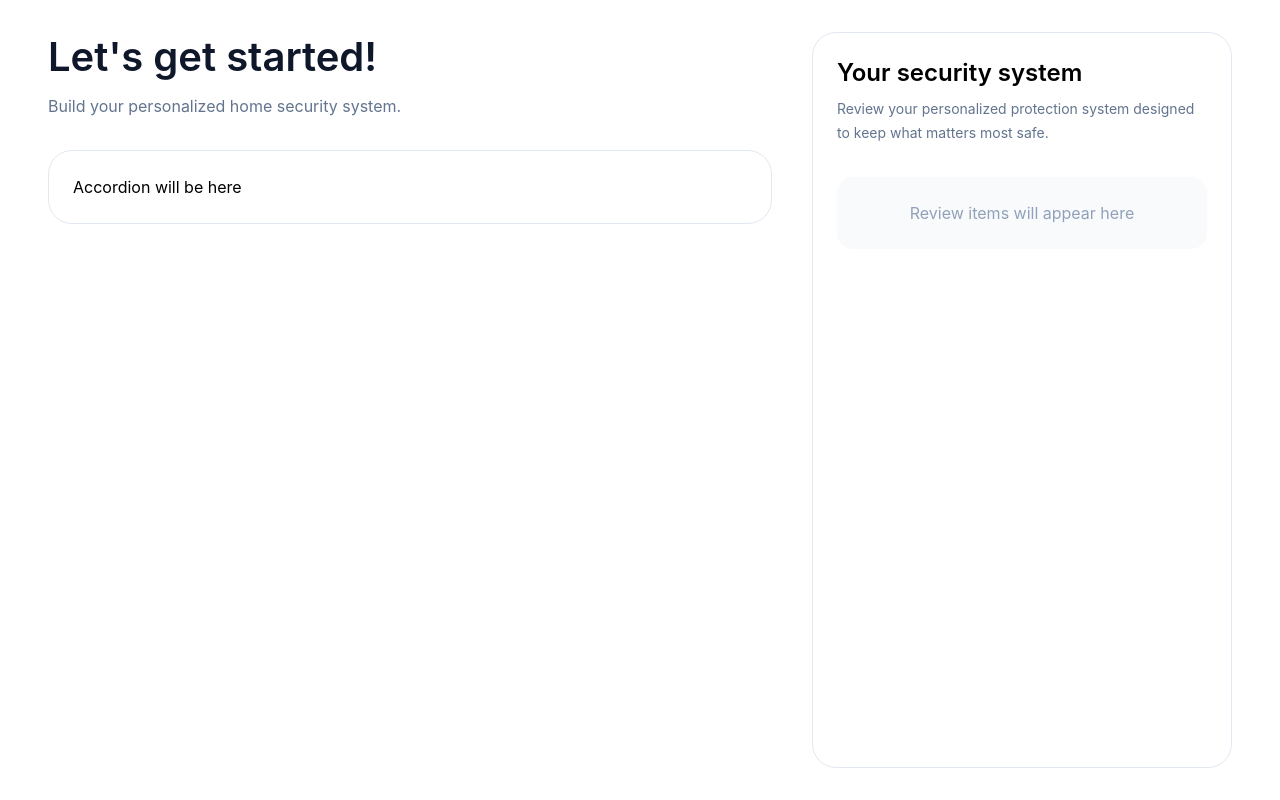
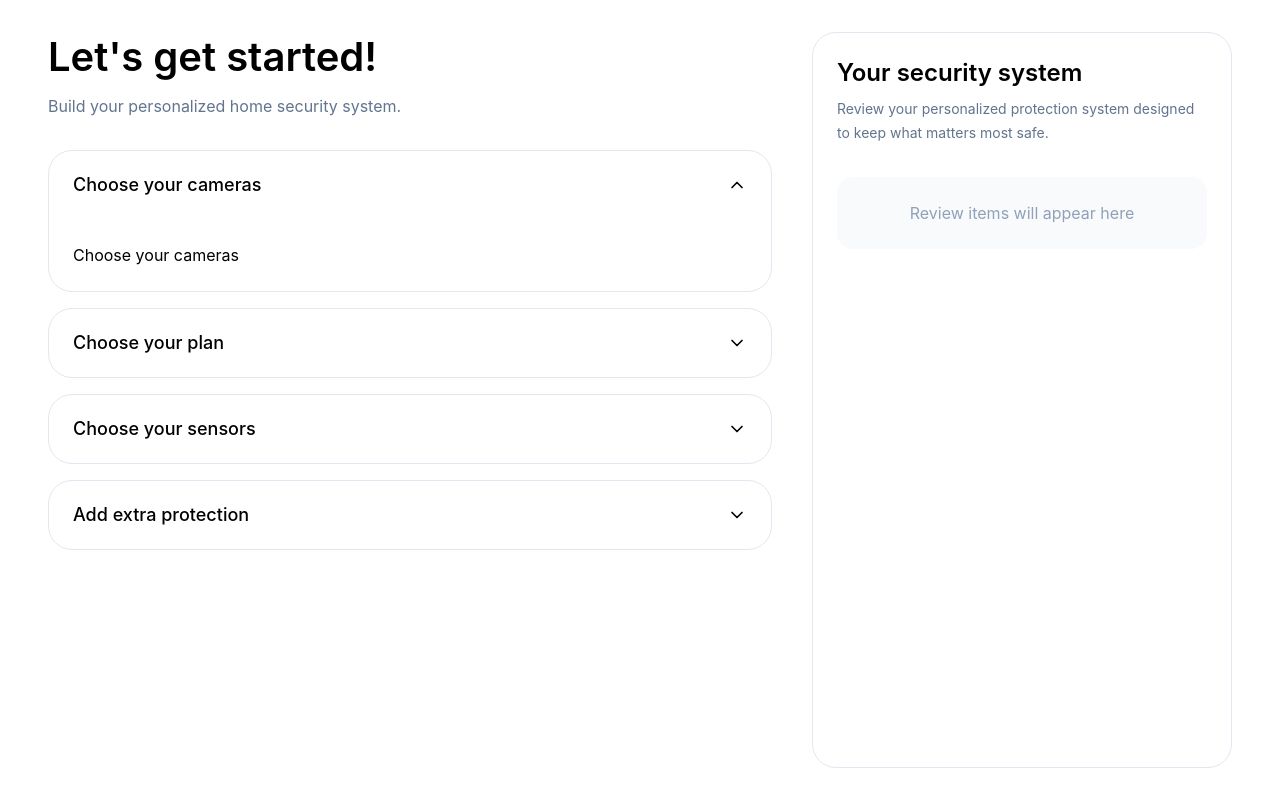
Before and after one commit to ErinyAnis/bundle-builder, a React (Vite) app: page / in a window 1280 px wide. Built offline with nearby package versions, Linux system fonts and the light colour scheme.

Commit message:
feat: render accordion from data source

```diff
--- a/src/components/bundle/Builder/Builder.tsx
+++ b/src/components/bundle/Builder/Builder.tsx
@@ -1,8 +1,13 @@
+import Accordion from "../../ui/Accordion";
+import { useBundleData } from "../../../hooks/useBundleData";
+
 export default function Builder() {
+  const { steps } = useBundleData();
+
   return (
-    <section className="flex flex-col">
-      <header className="mb-8">
-        <h1 className="text-[40px] leading-tight font-semibold text-slate-900">
+    <section className="flex flex-col gap-8">
+      <header>
+        <h1 className="text-[40px] font-semibold leading-tight">
           Let's get started!
         </h1>
 
@@ -11,9 +16,13 @@ export default function Builder() {
         </p>
       </header>
 
-      <div className="rounded-3xl border border-slate-200 p-6">
-        Accordion will be here
-      </div>
+      <Accordion
+        items={steps.map((step) => ({
+          id: step.id,
+          title: step.title,
+          content: <div className="p-6">{step.title}</div>,
+        }))}
+      />
     </section>
   );
 }
--- a/src/components/ui/Accordion/Accordion.tsx
+++ b/src/components/ui/Accordion/Accordion.tsx
@@ -0,0 +1,27 @@
+import { useState } from "react";
+import AccordionItem from "./AccordionItem";
+import type { AccordionItemData } from "./types";
+
+interface AccordionProps {
+  items: AccordionItemData[];
+  defaultOpen?: string;
+}
+
+export default function Accordion({ items, defaultOpen }: AccordionProps) {
+  const [openId, setOpenId] = useState(defaultOpen ?? items[0]?.id);
+
+  return (
+    <div className="flex flex-col gap-4">
+      {items.map((item) => (
+        <AccordionItem
+          key={item.id}
+          item={item}
+          isOpen={openId === item.id}
+          onToggle={() =>
+            setOpenId((prev) => (prev === item.id ? "" : item.id))
+          }
+        />
+      ))}
+    </div>
+  );
+}
--- a/src/components/ui/Accordion/AccordionContent.tsx
+++ b/src/components/ui/Accordion/AccordionContent.tsx
@@ -0,0 +1,21 @@
+import type { ReactNode } from "react";
+import clsx from "clsx";
+
+interface Props {
+  isOpen: boolean;
+
+  children: ReactNode;
+}
+
+export default function AccordionContent({ isOpen, children }: Props) {
+  return (
+    <div
+      className={clsx(
+        "grid transition-all duration-300",
+        isOpen ? "grid-rows-[1fr]" : "grid-rows-[0fr]",
+      )}
+    >
+      <div className="overflow-hidden">{children}</div>
+    </div>
+  );
+}
--- a/src/components/ui/Accordion/AccordionHeader.tsx
+++ b/src/components/ui/Accordion/AccordionHeader.tsx
@@ -0,0 +1,30 @@
+import { ChevronDown, ChevronUp } from "lucide-react";
+
+interface Props {
+  title: string;
+
+  isOpen: boolean;
+
+  onClick: () => void;
+}
+
+export default function AccordionHeader({ title, isOpen, onClick }: Props) {
+  return (
+    <button
+      onClick={onClick}
+      className="
+      flex
+      w-full
+      items-center
+      justify-between
+      px-6
+      py-5
+      text-left
+      "
+    >
+      <span className="text-lg font-medium">{title}</span>
+
+      {isOpen ? <ChevronUp size={20} /> : <ChevronDown size={20} />}
+    </button>
+  );
+}
--- a/src/components/ui/Accordion/AccordionItem.tsx
+++ b/src/components/ui/Accordion/AccordionItem.tsx
@@ -0,0 +1,22 @@
+import AccordionHeader from "./AccordionHeader";
+import AccordionContent from "./AccordionContent";
+
+import type { AccordionItemData } from "./types";
+
+interface Props {
+  item: AccordionItemData;
+
+  isOpen: boolean;
+
+  onToggle: () => void;
+}
+
+export default function AccordionItem({ item, isOpen, onToggle }: Props) {
+  return (
+    <div className="overflow-hidden rounded-3xl border border-slate-200">
+      <AccordionHeader title={item.title} isOpen={isOpen} onClick={onToggle} />
+
+      <AccordionContent isOpen={isOpen}>{item.content}</AccordionContent>
+    </div>
+  );
+}
--- a/src/components/ui/Accordion/index.ts
+++ b/src/components/ui/Accordion/index.ts
@@ -0,0 +1 @@
+export { default } from "./Accordion";
--- /dev/null
+++ b/src/components/ui/Accordion/types.ts
@@ -0,0 +1,7 @@
+import type { ReactNode } from "react";
+
+export interface AccordionItemData {
+  id: string;
+  title: string;
+  content: ReactNode;
+}
--- /dev/null
+++ b/src/hooks/useBundleData.ts
@@ -0,0 +1,6 @@
+import data from "../data/products.json";
+import type { BundleData } from "../types";
+
+export function useBundleData(): BundleData {
+  return data as BundleData;
+}
--- /dev/null
+++ b/src/utils/getStepContent.tsx
@@ -0,0 +1,4 @@
+// switch (step.id) {
+//   case "cameras":
+//     return <CameraStep />;
+// }
```
Also changed, not shown: src/components/bundle/steps/CameraStep/CameraStep.tsx (added), src/components/bundle/steps/CameraStep/index.ts (added), src/components/bundle/steps/PlanStep/PlanStep.tsx (added).
